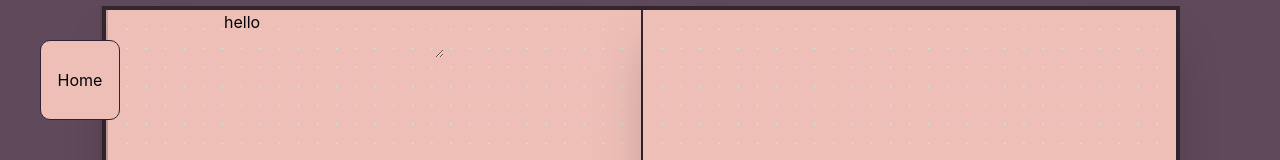
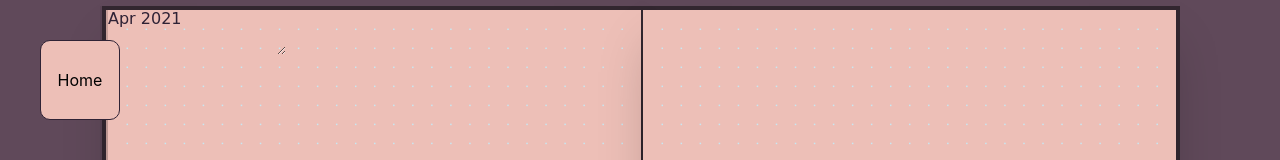
Before and after one commit to notTGY/bujo-web, a React (Create React App) app: page / in a window 1280 px wide. Shown: the top 160 px of the page. Built offline with nearby package versions, Linux system fonts and the light colour scheme.

Commit message:
finished core functionality, started on creating menu and storage

```diff
--- a/public/index.html
+++ b/public/index.html
@@ -21,6 +21,12 @@
       work correctly both with client-side routing and a non-root public URL.
       Learn how to configure a non-root public URL by running `npm run build`.
     -->
+    <link rel="preconnect" href="https://fonts.gstatic.com">
+    <link href="https://fonts.googleapis.com/css2?family=Dancing+Script:wght@500&display=swap" rel="stylesheet">
+    <link href="https://fonts.googleapis.com/css2?family=Pacifico&display=swap" rel="stylesheet">
+    <link href="https://fonts.googleapis.com/css2?family=Caveat&display=swap" rel="stylesheet">
+    <link href="https://fonts.googleapis.com/css2?family=Courgette&display=swap" rel="stylesheet">
+    <link href="https://fonts.googleapis.com/css2?family=Yellowtail&display=swap" rel="stylesheet">
     <title>BuJo</title>
   </head>
   <body>
--- a/src/App.js
+++ b/src/App.js
@@ -1,96 +1,12 @@
-import React, { useState, useEffect, useCallback } from 'react'
+import React from 'react'
 
-import Page from './components/Page/Page'
-import Sidebar from './components/Sidebar/Sidebar'
-import TextLayer from './components/TextLayer/TextLayer'
+import Main from './Main'
 
 
 export default App
 
 function App() {
-  const root = document.getElementById('root')
+  const pageIndex = 0
 
-  const [size, setSize] = useState(root.offsetHeight / 42)
-  const [redraw, setRedraw] = useState(true)
-  const [relativeCords, setRelativeCords] = useState({})
-
-
-  const corner = useCallback(elem => {
-    console.log(elem)
-    const top = elem.offsetTop
-    const left = elem.offsetLeft
-    setRelativeCords({top, left})
-  }, [])
-
-  useEffect(_ => {
-    setSize(root.offsetHeight / 42)
-  }, [root.offsetHeight])
-
-  const [data, setData] = useState({
-    paths: [],
-    texts: [
-      {top: 0, left: 0, text: 'hello'}
-    ],
-    templateLeft: 'blank',
-    templateRight: 'blank'
-  })
-
-
-
-  const [mode, setMode] = useState('none')
-
-  function undoLastPath() {
-    setData(e => {
-      let res = e
-      res.paths.pop()
-      return res
-    })
-    setRedraw(e => !e)
-  }
-
-
-  useEffect(_ => {
-    window.addEventListener('keyup', e => {
-      if (e.ctrlKey && e.key === 'z') undoLastPath()
-    })
-  }, [])
-
-
-  function changeText(index, text, top, left) {
-    setData(e => {
-      let res = e
-      res.texts[index] = {
-        text,
-        top: (top - relativeCords.top) / size,
-        left: (left - relativeCords.left) / size
-      }
-      return res
-    })
-  }
-
-  return (
-    <div className="h-full">
-      <div className="flex items-center justify-center flex-row text-ink bg-back h-full w-full fixed top-0 left-0">
-        <div className="pl-0.5 bg-book-shade">
-          <div className="p-1 bg-book-cover flex flex-row">
-            <div className="pl-0.5 bg-paper-shaded">
-              <div ref={corner}>
-                <Page redraw={redraw} cellSize={size} data={data} pageIndex={0} setData={setData} mode={mode} />
-              </div>
-            </div>
-
-            <div className="w-0.5" />
-
-            <Page redraw={redraw} cellSize={size} data={data} pageIndex={1} setData={setData} mode={mode} />
-          </div>
-        </div>
-      </div>
-
-      <div className="flex flex-row fixed top-0 left-0 items-center h-full">
-        <Sidebar mode={mode} modeSetter={setMode} undoing={undoLastPath}/>
-      </div>
-
-      <TextLayer data={data} size={size} changeText={changeText} relativeCords={relativeCords} />
-    </div>
-  )
+  return <Main page={pageIndex}/>
 }
--- /dev/null
+++ b/src/Main.js
@@ -0,0 +1,125 @@
+import React, { useState, useEffect } from 'react'
+
+import Page from './components/Page/Page'
+import Sidebar from './components/Sidebar/Sidebar'
+import TextLayer from './components/TextLayer/TextLayer'
+
+import { openPage, savePage } from './utils/utils'
+
+
+export default Main
+
+function Main(props) {
+  const root = document.getElementById('root')
+  const fonts = [
+    "Comic Sans MS",
+    "'Courgette', cursive",
+    "'Pacifico', cursive",
+    "'Yellowtail', cursive"
+  ]
+  const font = fonts[0]
+
+
+  const [size, setSize] = useState(root.offsetHeight / 42)
+  const [redraw, setRedraw] = useState(true)
+  const [_, setRedrawTexts] = useState(true)
+  const [corner, setCorner] = useState({left: 0, top: 0})
+
+  const [mode, setMode] = useState('none')
+
+  const [data, setData] = useState({
+    paths: [],
+    texts: [
+      {top: 0, left: 0, text: 'Apr 2021'}
+    ],
+    templateLeft: 'blank',
+    templateRight: 'blank'
+  })
+
+
+  const [curText, setCurText] = useState(-1)
+
+  useEffect(_ => {
+    root.onmousemove = (event) => {
+      if (curText === -1) return
+      if (curText === 0) return
+      data.texts[curText].top = (event.y - corner.top)/size
+      data.texts[curText].left = (event.x - corner.left)/size
+      setData(data)
+      setRedrawTexts(e => !e)
+    }
+  }, [curText, root, corner, size, data])
+
+  useEffect(_ => {
+    setSize(root.offsetHeight / 42)
+  }, [root.offsetHeight])
+
+  function undoLastPath() {
+    setData(e => {
+      let res = e
+      res.paths.pop()
+      return res
+    })
+    setRedraw(e => !e)
+  }
+
+  useEffect(_ => {
+    const I = setInterval(_ => {
+      //savePage(props.page, data)
+    }, 2000)
+    return _ => clearInterval(I)
+  }, [props.page])
+
+  useEffect(_ => {
+    window.addEventListener('keyup', e => {
+      if (e.ctrlKey && e.keyCode === 90) undoLastPath()
+    })
+    window.addEventListener('keydown', e => {
+      if (e.ctrlKey && e.keyCode === 90) {
+        e.preventDefault()
+        return false
+      }
+    })
+  }, [])
+
+
+  useEffect(_ => {
+    setData(openPage(props.page))
+  }, [props.page])
+  return (
+    <div className="h-full">
+      <div className="flex items-center justify-center flex-row text-ink bg-back h-full w-full fixed top-0 left-0">
+        <div className="pl-0.5 bg-book-shade">
+          <div className="p-1 bg-book-cover flex flex-row">
+            <div className="pl-0.5 bg-paper-shaded">
+              <Page redraw={redraw} cellSize={size} data={data} pageIndex={0} setData={setData} mode={mode} setCorner={setCorner} />
+            </div>
+
+            <div className="w-0.5" />
+
+            <Page redraw={redraw} cellSize={size} data={data} pageIndex={1} setData={setData} mode={mode} setCorner={e => e} />
+          </div>
+        </div>
+      </div>
+
+      <div className="flex flex-row fixed top-0 left-0 items-center h-full">
+        <Sidebar mode={mode} modeSetter={setMode} setRedrawTexts={setRedrawTexts} undoing={undoLastPath} setData={setData}/>
+      </div>
+
+      {data.texts.map((item, i) =>
+      <TextLayer
+        font={font}
+        item={item}
+        size={size}
+        key={i}
+        i={i}
+        data={data}
+        setData={setData}
+        setRedrawTexts={setRedrawTexts}
+        setCurText={setCurText}
+        corner={corner}
+      /> )}
+
+    </div>
+  )
+}
--- a/src/components/Page/Page.js
+++ b/src/components/Page/Page.js
@@ -16,6 +16,7 @@ function Page(props) {
 
   const [isStylusShown, setIsStylusShown] = useState(false)
 
+  const {data, pageIndex, setCorner} = props
 
   const cRef = useCallback(c => {
     if (c === null) return
@@ -28,16 +29,25 @@ function Page(props) {
     c.height = 41*cellDPI
     const ctx = c.getContext('2d')
 
-    redrawCanvas(c, ctx, props.data, props.pageIndex)
-  }, [cellDPI, props.data, props.pageIndex])
+    redrawCanvas(c, ctx, data, pageIndex)
+  }, [cellDPI, data, pageIndex])
 
+
+  useEffect(_ => {
+    if (canvas === null) return
+    const coords = {
+      top: canvas.offsetTop - 3,
+      left: canvas.offsetLeft
+    }
+    setCorner(coords)
+  }, [setCorner, canvas])
   useEffect(_ => {
     if (canvas === null) return
 
     const ctx = canvas.getContext('2d')
 
-    redrawCanvas(canvas, ctx, props.data, props.pageIndex)
-  }, [props.redraw, canvas, props.data, props.pageIndex])
+    redrawCanvas(canvas, ctx, data, pageIndex)
+  }, [props.redraw, canvas, data, pageIndex])
 
   const sRef = useCallback(s => setStylus(s), [])
 
--- a/src/components/TextLayer/SmartTextArea.js
+++ /dev/null
@@ -1,38 +0,0 @@
-import React, { useState } from 'react'
-
-function SmartTextArea(props) {
-  const [isDown, setIsDown] = useState(false)
-  console.log(props.textData)
-
-
-  function onMM(e) {
-    if (!isDown) return
-    props.changer(props.index, props.textData.text, ((e.clientY-20) | 0), ((e.clientX-20) | 0))
-  }
-
-  function onMU(e) {
-    setIsDown(false)
-  }
-
-  function onMD(e) {
-    setIsDown(true)
-  }
-
-  function changeHandler(e) {
-    props.changer(props.index, e.target.value, props.textData.top, props.textData.left)
-  }
-
-  return (
-    <textarea
-      onMouseMove={onMM}
-      onMouseUp={onMU}
-      onMouseDown={onMD}
-      className="fixed bg-transparent resize"
-      value={props.textData.text}
-      style={{top: props.textData.top+'px', left: props.textData.left+'px'}}
-      onChange={changeHandler}
-    />
-  )
-}
-
-export default SmartTextArea
--- a/src/components/TextLayer/TextLayer.js
+++ b/src/components/TextLayer/TextLayer.js
@@ -1,38 +1,60 @@
-import React, { useState, useEffect } from 'react'
-
-import SmartTextArea from './SmartTextArea'
-
+import React from 'react'
 
 function TextLayer(props) {
-  const [data, setData] = useState({texts: []})
-  const texts = data.texts
+        const {
+          item,
+          i,
+          data,
+          setData,
+          setRedrawTexts,
+          setCurText,
+          font,
+          size,
+          corner
+        } = props
 
-  useEffect(_ => {
-    setData(props.data)
-  }, [props.data])
+        const leftEffective = corner.left + item.left*size
+        const topEffective = corner.top + item.top*size
+        const minSize = size
 
+        function changeText(e) {
+          data.texts[i].text = e.target.value
+          setData(data)
+          setRedrawTexts(e => !e)
+        }
+        function abortHandler(e) {
+          if (data.texts[i].text !== '') return
+          data.texts.splice(i, 1)
+          setData(data)
+          setRedrawTexts(e => !e)
+        }
 
-  function translateCords(obj) {
-    const {text, top, left} = obj
-    return {
-      text,
-      top: props.relativeCords.top + props.size * top,
-      left: props.relativeCords.left + props.size * left
-    }
-  }
+        function onMouseDown(e) {
+          if (e.clientX > leftEffective + minSize/2 || e.clientY > topEffective + minSize/2) return
+          setCurText(i)
+          setRedrawTexts(e => !e)
+        }
 
-  return (
-    <div>
-      {texts.map((e, i) =>
-        <SmartTextArea
-          key={i}
-          index={i}
-          textData={translateCords(e)}
-          changer={props.changeText}
+        function onMouseUp(e) {
+          setCurText(-1)
+          setRedrawTexts(e => !e)
+        }
+
+        return <textarea
+          className="fixed resize bg-transparent text-ink"
+          style={{
+            left: leftEffective+'px',
+            top: topEffective+'px',
+            minWidth: minSize + 'px',
+            minHeight: minSize + 'px',
+            fontFamily: font
+          }}
+          onMouseUp={onMouseUp}
+          onMouseDown={onMouseDown}
+          value={item.text}
+          onBlur={abortHandler}
+          onChange={changeText}
         />
-      )}
-    </div>
-  )
 }
 
 
--- a/src/utils/utils.js
+++ b/src/utils/utils.js
@@ -24,15 +24,25 @@ function drawPath(c, ctx, path, pageIndex) {
   if (!path.length) return
   if (pageIndex !== path[0].pageIndex) return
   const inkColor = '#2f2235'
+  const inkColorFaded = '#2f223590'
 
   const size = 2 * c.width / 28
   const lineWidth = 4
 
-  ctx.fillStyle = inkColor
-  ctx.strokeStyle = inkColor
+  ctx.strokeStyle = inkColorFaded
   ctx.lineWidth = lineWidth
   ctx.lineJoin = 'round'
 
+  ctx.beginPath()
+  path.forEach((e, i) => {
+    if (i === 0) return
+    if (i === 1) ctx.moveTo(e.x*size, e.y*size)
+    if (i !== 1) ctx.lineTo(e.x*size, e.y*size)
+  })
+  ctx.stroke()
+
+  ctx.strokeStyle = inkColor
+  ctx.lineWidth = lineWidth/2
 
   ctx.beginPath()
   path.forEach((e, i) => {
@@ -43,6 +53,7 @@ function drawPath(c, ctx, path, pageIndex) {
   ctx.stroke()
 
   if (path[0].type === 'pen') {
+    ctx.fillStyle = inkColorFaded
     path.forEach((e, i) => {
       if (i === 0) return
 
@@ -50,8 +61,38 @@ function drawPath(c, ctx, path, pageIndex) {
       ctx.arc(e.x*size, e.y*size, lineWidth/2, 0, 2*Math.PI)
       ctx.fill()
     })
+    ctx.fillStyle = inkColor
+    path.forEach((e, i) => {
+      if (i === 0) return
+
+      ctx.beginPath()
+      ctx.arc(e.x*size, e.y*size, lineWidth/4, 0, 2*Math.PI)
+      ctx.fill()
+    })
   }
 
 }
 
-export { redrawCanvas, drawPath }
+
+function openPage(index) {
+  let res = JSON.parse(localStorage.getItem('page'+index))
+  if (res) return res
+  return {
+    paths: [],
+    texts: [
+      {top: 0, left: 0, text: 'Apr 2021'}
+    ],
+    templateLeft: 'blank',
+    templateRight: 'blank'
+  }
+}
+
+function savePage(index, data) {
+  console.log('saving')
+  localStorage.setItem('page'+index, JSON.stringify(data))
+}
+
+
+
+
+export { redrawCanvas, drawPath, openPage, savePage }
```
Also changed, not shown: src/components/Sidebar/Sidebar.js (+7 -2 lines).
